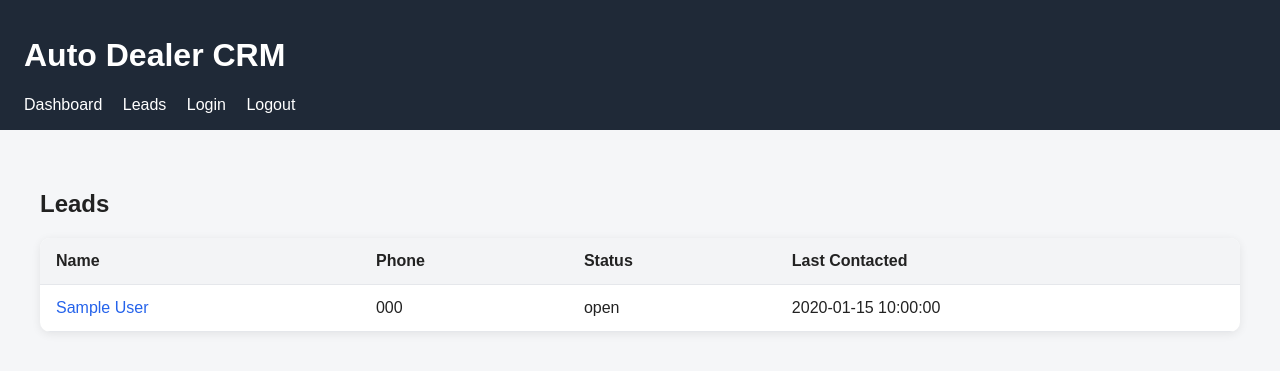
After one commit to andriisyniuchenko/auto_dealer_crm, a FastAPI app: template app/templates/leads.html in a window 1280 px wide. The commit adds this page. Shown: the top 371 px of the page. Run offline with FastAPI, Linux system fonts and the light colour scheme; the template is opened without the code that fills it: most values are stand-ins (such as "Sample title", 1, 10 or a date in 2020); parts of the project's set-up code (start-up, migrations or seed data) failed here and were passed over.

Commit message:
Add leads page UI and fix navigation links

```diff
--- a/app/static/style.css
+++ b/app/static/style.css
@@ -85,3 +85,37 @@ button {
 button:hover {
     background: #1d4ed8;
 }
+
+.crm-table {
+    width: 100%;
+    border-collapse: collapse;
+    background: white;
+    border-radius: 10px;
+    overflow: hidden;
+    box-shadow: 0 2px 10px rgba(0,0,0,0.08);
+}
+
+.crm-table th,
+.crm-table td {
+    padding: 14px 16px;
+    border-bottom: 1px solid #e5e7eb;
+    text-align: left;
+}
+
+.crm-table th {
+    background: #f3f4f6;
+    font-weight: bold;
+}
+
+.crm-table tr:hover {
+    background: #f9fafb;
+}
+
+.crm-table a {
+    color: #2563eb;
+    text-decoration: none;
+}
+
+.crm-table a:hover {
+    text-decoration: underline;
+}
--- a/app/templates/base.html
+++ b/app/templates/base.html
@@ -10,7 +10,8 @@
     <header>
         <h1>Auto Dealer CRM</h1>
         <nav>
-            <a href="/dashboard-page">Dashboard</a>
+            <a href="/api/v1/dashboard-page">Dashboard</a>
+            <a href="/api/v1/leads-page">Leads</a>
             <a href="/api/v1/login-page">Login</a>
             <a href="/api/v1/logout">Logout</a>
         </nav>
--- /dev/null
+++ b/app/templates/leads.html
@@ -0,0 +1,38 @@
+{% extends "base.html" %}
+
+{% block title %}Leads{% endblock %}
+
+{% block content %}
+<h2>Leads</h2>
+
+<table class="crm-table">
+    <thead>
+        <tr>
+            <th>Name</th>
+            <th>Phone</th>
+            <th>Status</th>
+            <th>Last Contacted</th>
+        </tr>
+    </thead>
+    <tbody>
+        {% for lead in leads %}
+        <tr>
+            <td>
+                <a href="/api/v1/leads-page/{{ lead.id }}">
+                    {{ lead.first_name }} {{ lead.last_name }}
+                </a>
+            </td>
+            <td>{{ lead.phone }}</td>
+            <td>{{ lead.status }}</td>
+            <td>
+                {% if lead.last_contacted_at %}
+                    {{ lead.last_contacted_at }}
+                {% else %}
+                    Never contacted
+                {% endif %}
+            </td>
+        </tr>
+        {% endfor %}
+    </tbody>
+</table>
+{% endblock %}
```
Also changed, not shown: app/api/v1/endpoints/pages.py (+18 -0 lines).
